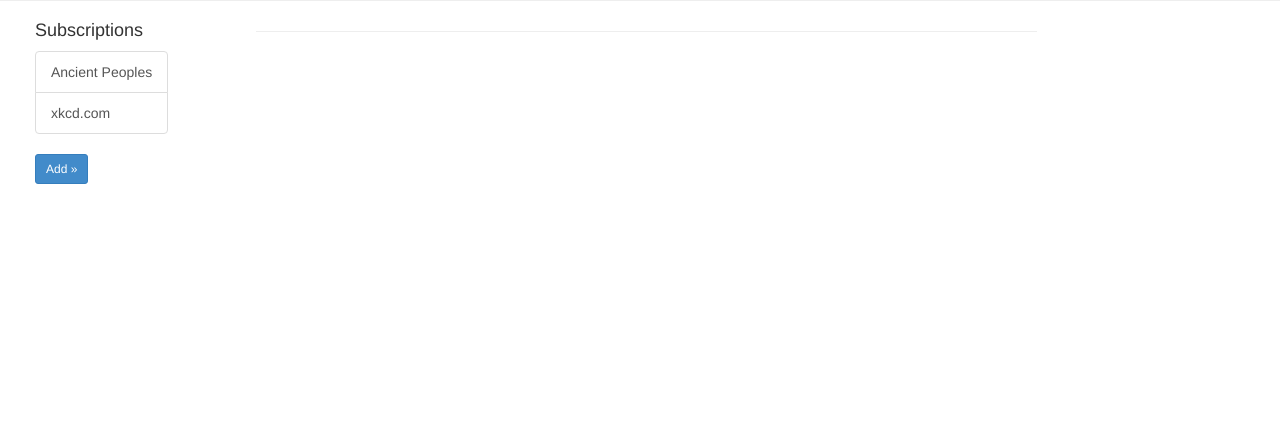
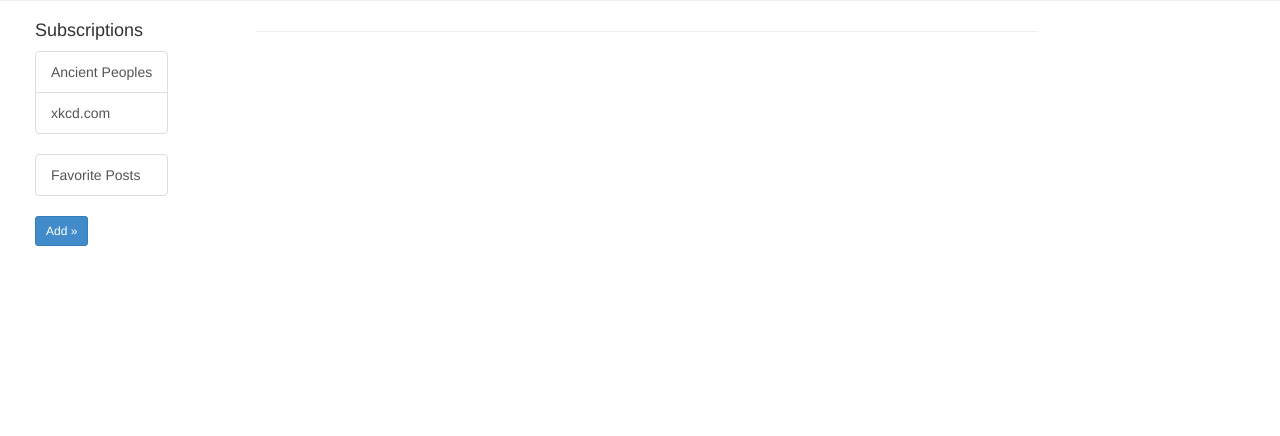
Before and after one commit to jakemadison/FeedEater, a Flask app: page / in a window 1280 px wide. Shown: the part 281-717 px from the top of the page. Run offline with Flask 2, Linux system fonts and the light colour scheme; data comes from the database, SQL or seed files in the repository; both versions use the stored data as it was after the commit; some libraries are stand-ins or nearby versions.

Commit message:
favorite feeds..

```diff
--- a/feedeater/database/models.py
+++ b/feedeater/database/models.py
@@ -38,6 +38,10 @@ class Entry(Model):
         self.description = description
         self.link = link
         self.remote_id = remote_id
+
+
+    # TODO: These probably make more sense in a controller_util.py file.
+    # they are more application logic than model logic, no?
 
     # people don't like reading unix timestamps
     # use weekdays unless older than one week.
@@ -141,6 +145,7 @@ class User(Model):
     ufeeds = relationship("UserFeeds")
     # posts = relationship('Post', backref = 'author', lazy = 'dynamic')
 
+    # following are required by Flask-Login:
     def get_entries(self):
         return Entry.query.order_by(Entry.published.desc())
 
--- a/feedeater/display/templates/sublist.html
+++ b/feedeater/display/templates/sublist.html
@@ -6,5 +6,9 @@
             <a href="#" class="list-group-item" title="{{ each['desc'] }}">{{ each['title'] }}</a>
         {% endfor %}
     </ul>
+        <ul class="list-group">
+            <a href="#" class="list-group-item">Favorite Posts</a>
+    </ul>
+
     <p><a class="btn btn-primary btn-sm" role="button">Add &raquo;</a></p>
 </div>
```
Also changed, not shown: feedeater/database/app.db.
